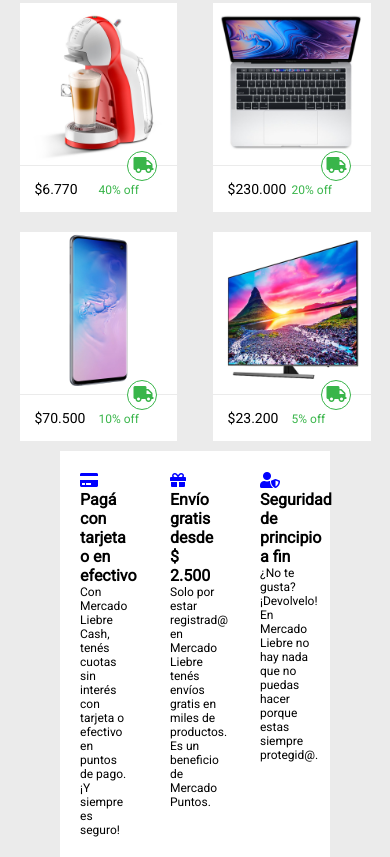
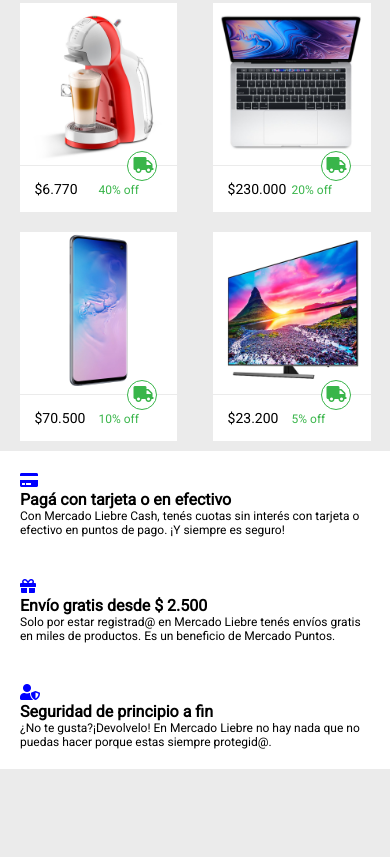
Before and after one commit to Emanuel-Ramayo/Mercado_Liebre, a website: page views/home.html in a window 390 px wide. Shown: the part 983-1840 px from the top of the page. After the commit the page ends 1752 px from the top, so only its background shows below. Drawn offline with Linux system fonts and the light colour scheme; files that its build step writes are made by us from their sources; files whose address does not match are found by name.

Commit message:
css cambios

```diff
--- a/public/css/styles.css
+++ b/public/css/styles.css
@@ -206,7 +206,7 @@ footer div {
     width: 100vw;
     background-color: white;
     padding: 20px;
-    width: calc(100% / 3 - 40px);
+
     box-sizing: border-box;
 }
 
@@ -253,5 +253,11 @@ footer p {
     .discount {
         font-size: 12px;
     }
+    footer {
+        display: flex;
+        justify-content: center;
+        width: 100%;
+        flex-direction: column;
+    }
 
 }
```
